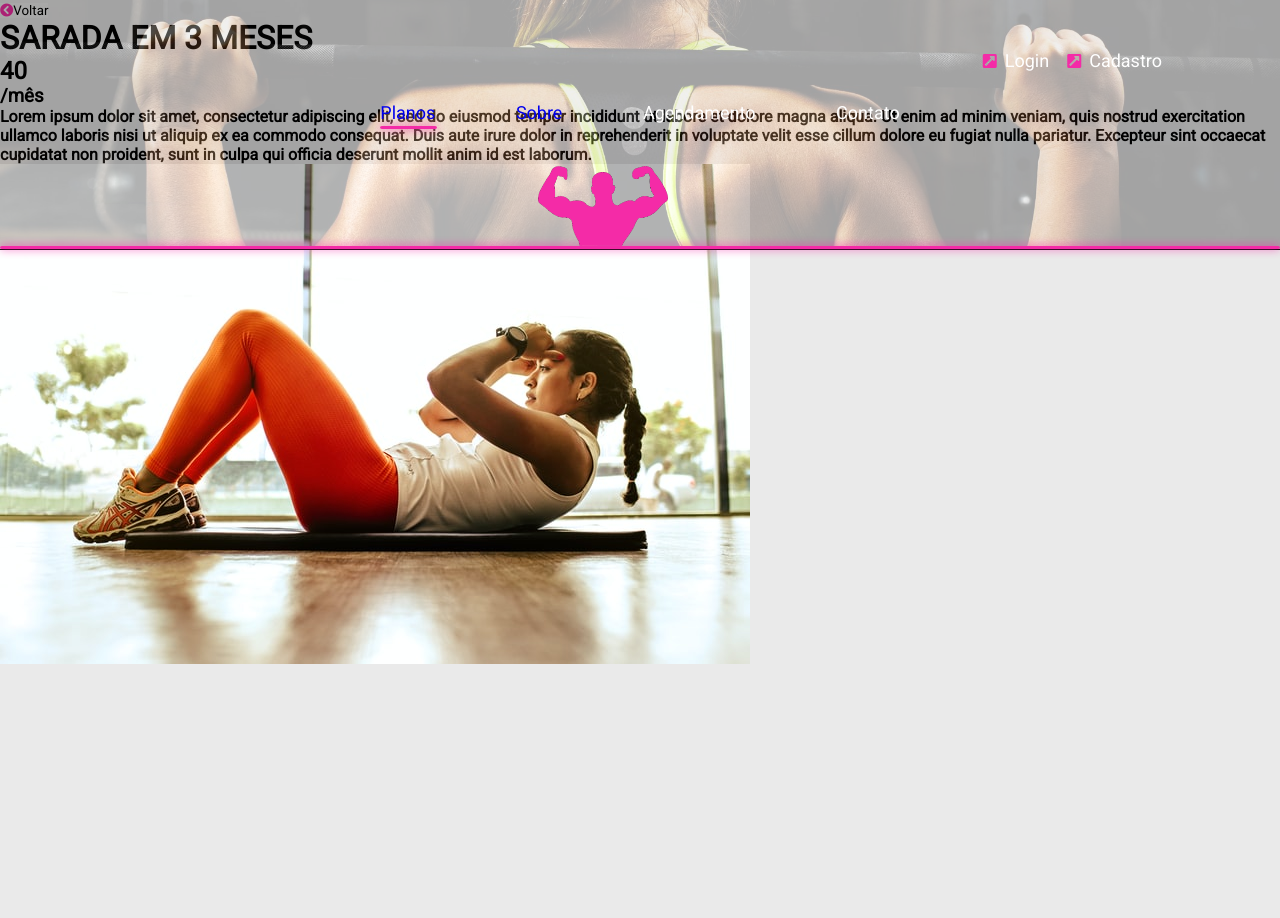
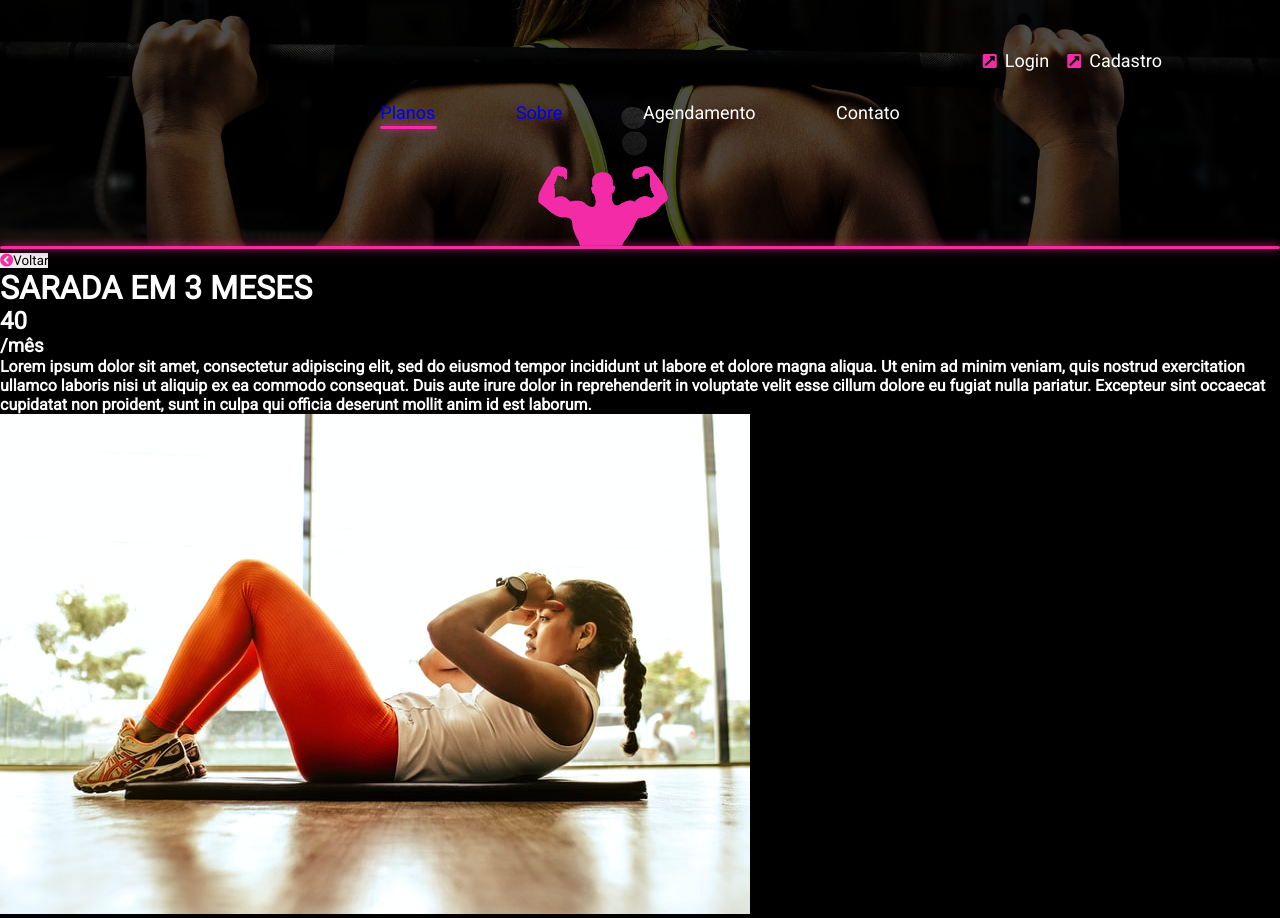
Before and after one commit to beatrizresende/beatrizresende.github.io, an Angular app in the folder frontend/mygym/: page /planos/1 in a window 1280 px wide. Before the commit the page ends 800 px from the top, so only its background shows below. Built offline with nearby package versions, Linux system fonts and the light colour scheme.

Commit message:
Atualizando planos

```diff
--- a/frontend/mygym/src/app/components/planos/pagina-plano/pagina-plano.component.html
+++ b/frontend/mygym/src/app/components/planos/pagina-plano/pagina-plano.component.html
@@ -1,4 +1,5 @@
-<div>
+<div class="style-default">
+    <div class="plano-container">
     <app-btn-voltar></app-btn-voltar>
 <h1>{{ plano.titulo }}</h1>
 <h2>{{ plano.preco }}</h2>
@@ -6,3 +7,4 @@
 <h4>{{ plano.descricao }}</h4>
 <img src="{{ plano.imgPath }}">
 </div>
+</div>
```
